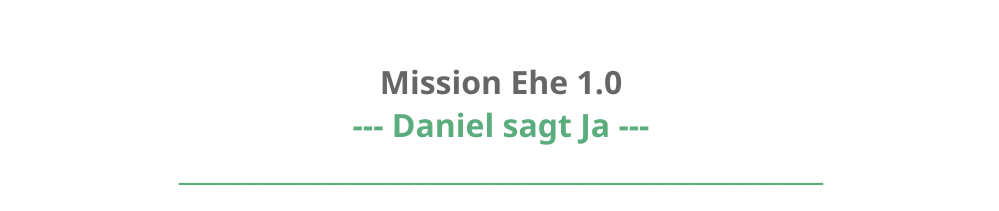
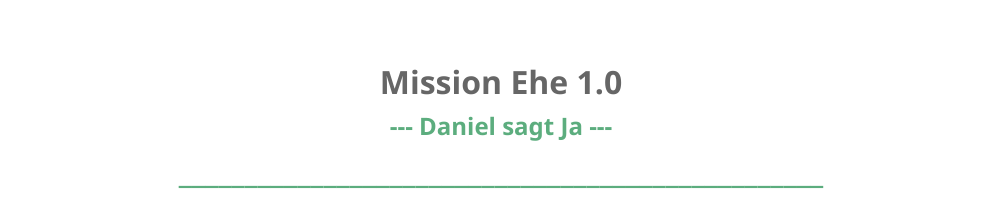
Before and after one commit to memphis11/Daniels_Junggesellenabschied, a plain HTML site: page index.html in a window 1280 px wide. Shown: the top 211 px of the page, without its empty margins (139-1138 px from the left). Drawn offline with Linux system fonts and the light colour scheme.

Commit message:
Update index.html

```diff
--- a/index.html
+++ b/index.html
@@ -170,7 +170,7 @@
         <br>
         <br>
         <h1 style="color: #666666;">Mission Ehe 1.0</h1>
-            <h1 style="color: #5cad7e;">--- Daniel sagt Ja ---</h1>
+            <h2 style="color: #5cad7e;">--- Daniel sagt Ja ---</h2>
         <h1 style="color: #5cad7e;">_________________________________________________</h1>
         <h1 style="color: #5cad7e;"></h1>
         <br>
```
